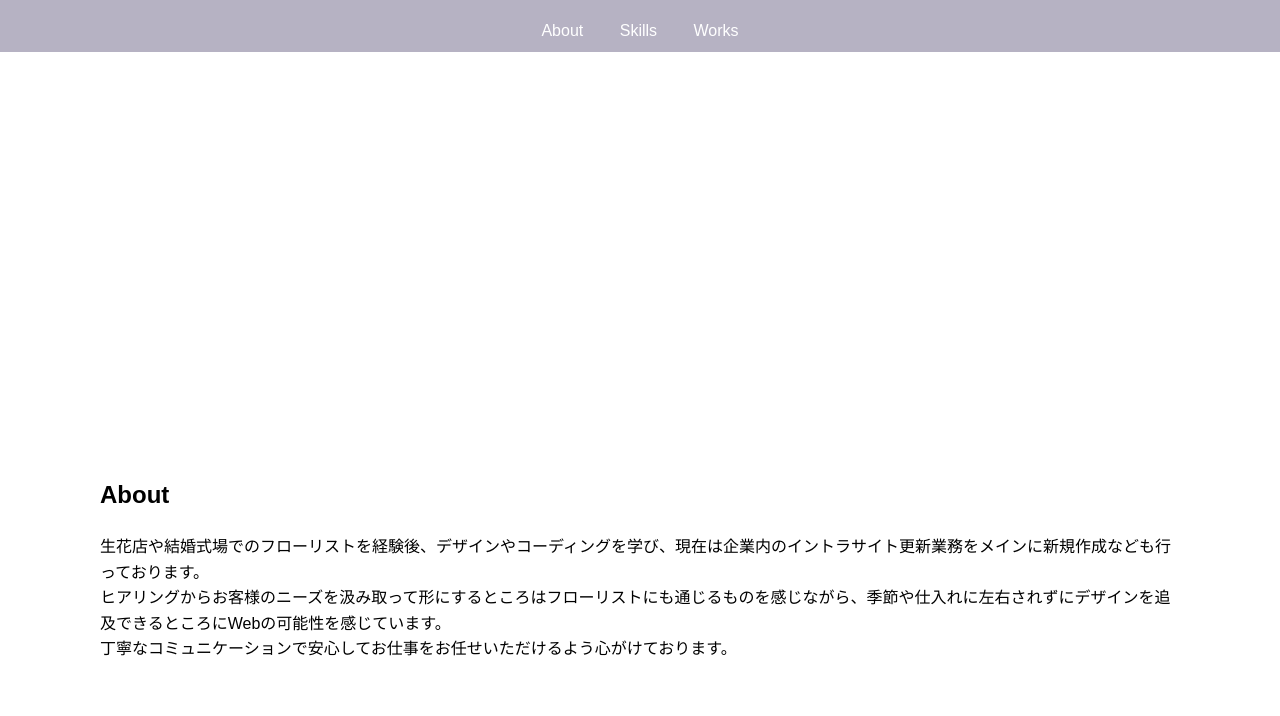
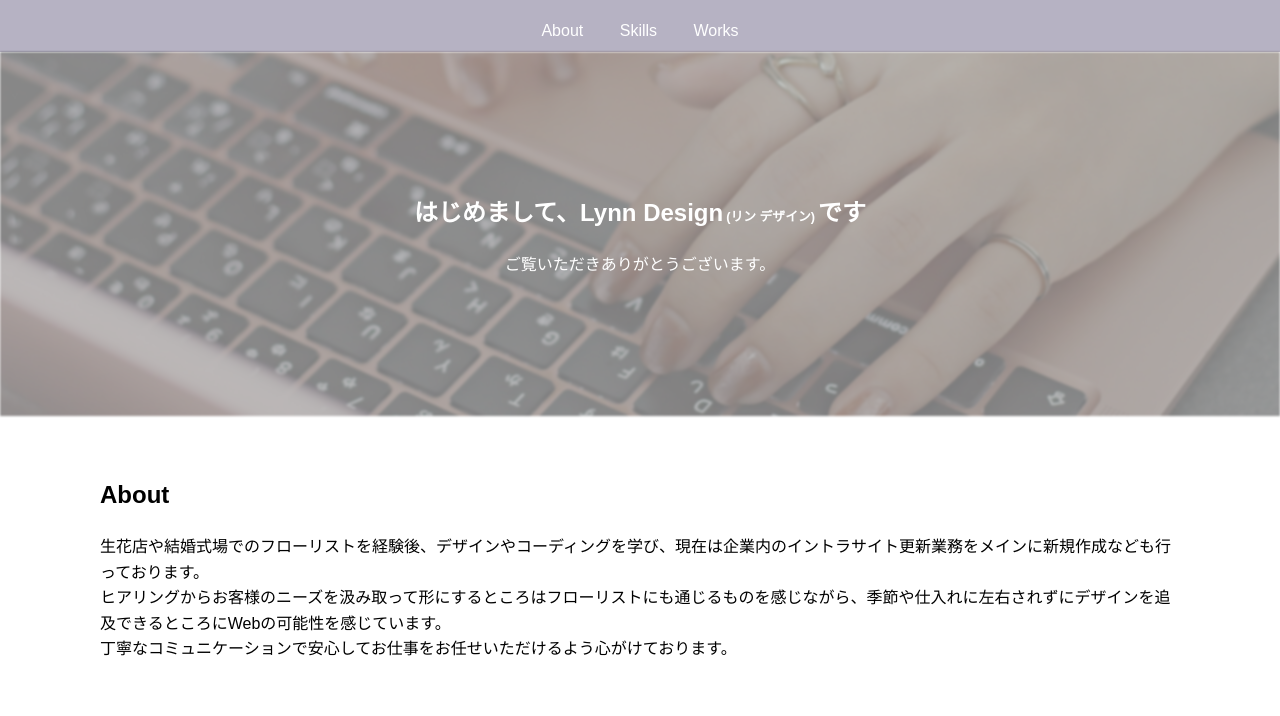
Before and after one commit to mitsukilynn529/portfolio2025, a plain HTML site: page index.html in a window 1280 px wide. Shown: the part 84-800 px from the top of the page. Drawn offline with Linux system fonts and the light colour scheme; the site is published under a folder, as on GitHub Pages, so addresses that start at the root find nothing; a web font is replaced by a local one.

Commit message:
Update style.css

```diff
--- a/style.css
+++ b/style.css
@@ -61,7 +61,7 @@ section:last-of-type {
   position: absolute;
   top: 0;
   left: 0;
-  background-image: url("/image/hero_image.jpg");
+  background-image: url("image/hero_image.jpg");
   background-size: cover;
   background-position: center bottom 20%;
   background-repeat: no-repeat;
```
